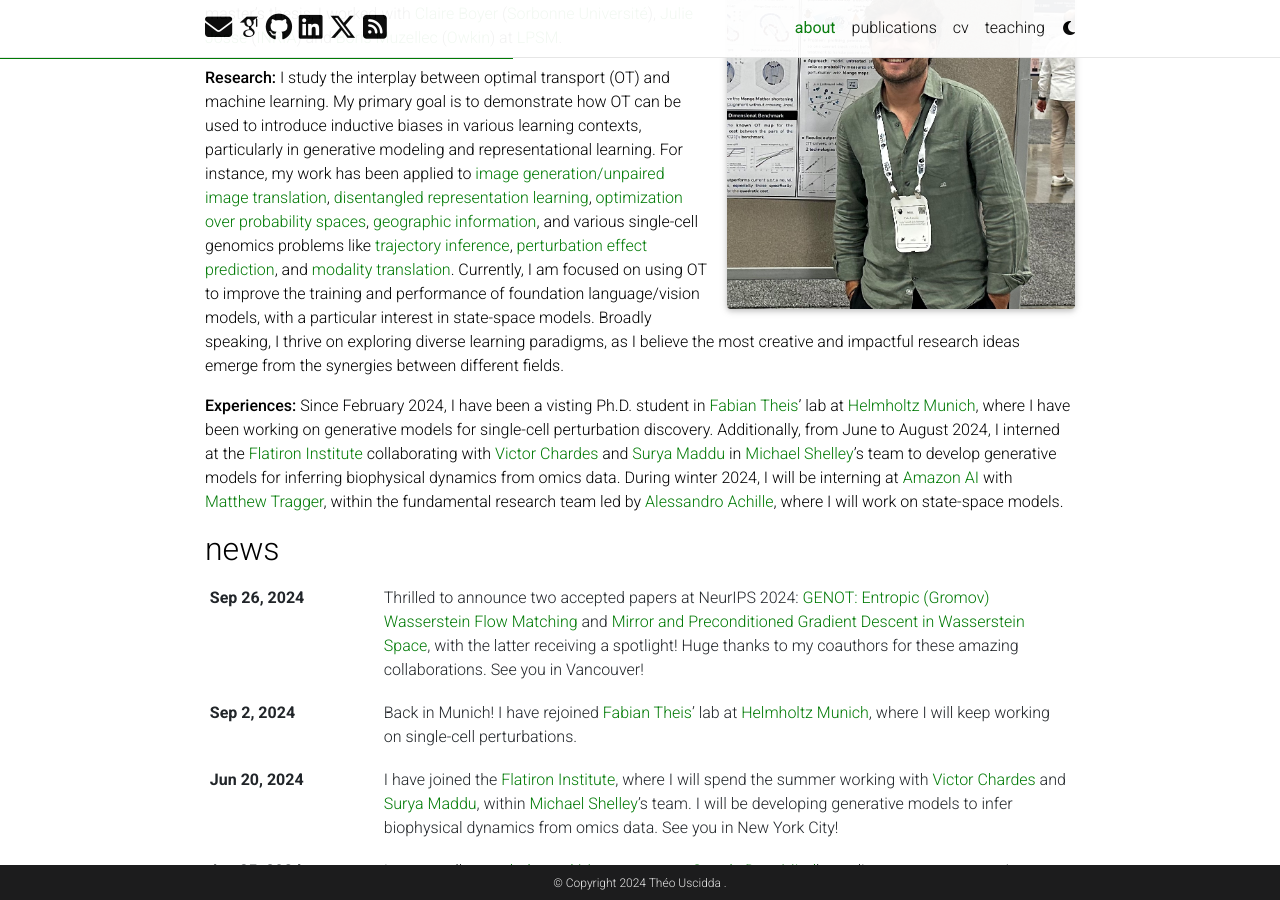
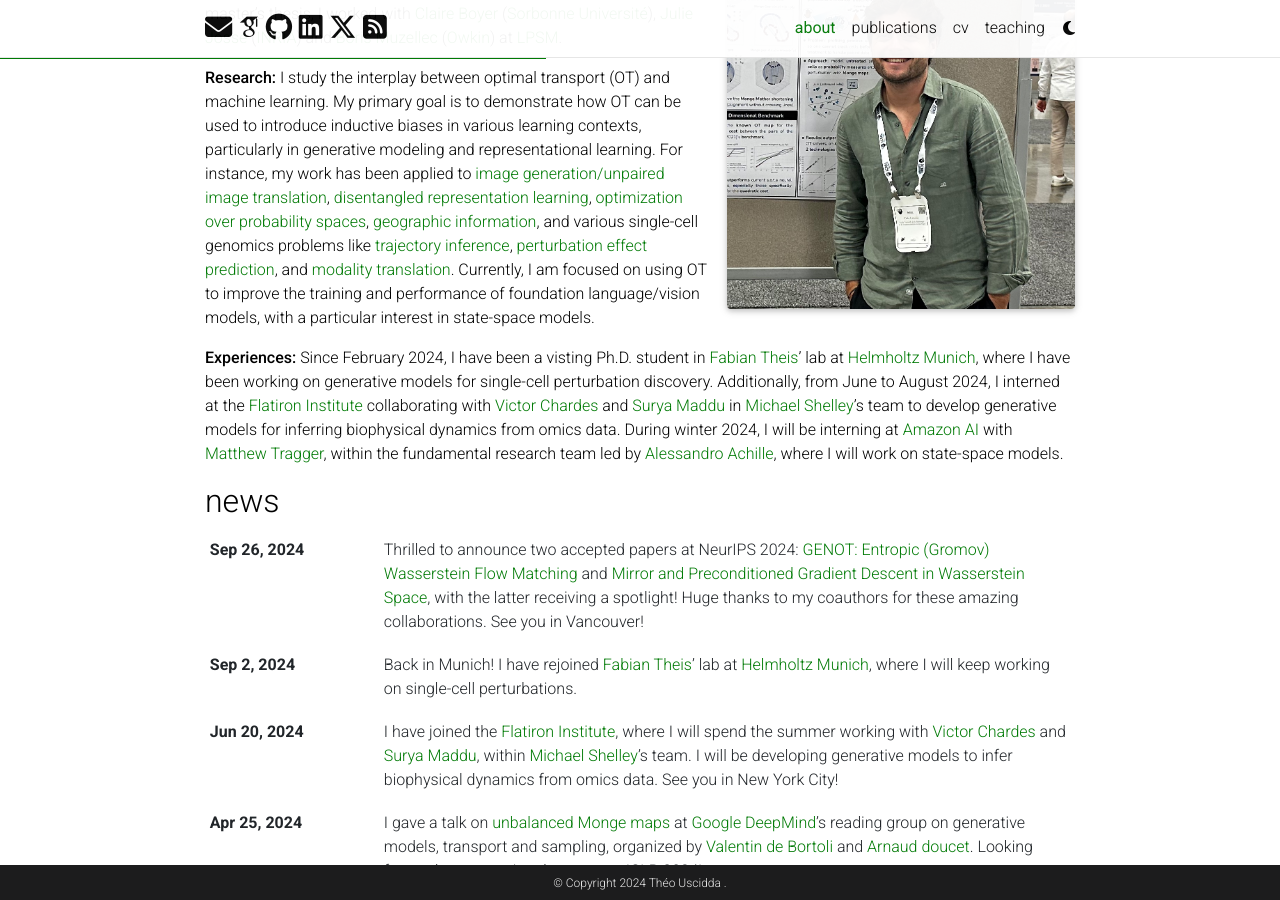
Before and after one commit to theouscidda6/theouscidda6.github.io, a Jekyll site: the page built from _pages/about.md, in a window 1280 px wide and 900 px high, scrolled down 320 px. Built offline with Jekyll 4.4.1, drawn with Linux system fonts in a browser that asks for light colours; full-size pictures stand in for the smaller copies a plugin makes; some web fonts are replaced; comment, search, counter and statistics services are not loaded; a style sheet for code colours, icons or effects is not loaded.

Commit message:
update bio

```diff
--- a/_pages/about.md
+++ b/_pages/about.md
@@ -20,7 +20,9 @@
 ---
 **Education:** I am a Ph.D. student in machine learning working with [Marco Cuturi](https://marcocuturi.net/) ([Apple MLR](https://machinelearning.apple.com/)). Prior to that, I completed a master's degree in [Mathematics, Vision and Learning](https://www.master-mva.com/) (MVA) at [ENS Paris-Saclay](https://ens-paris-saclay.fr/). During my master's thesis, I worked with [Claire Boyer](https://perso.lpsm.paris/~cboyer/) ([Sorbonne Université](https://www.sorbonne-universite.fr/)), [Julie Josse](https://juliejosse.com/) ([INRIA](https://inria.fr/fr)) and [Boris Muzellec](https://borismuzellec.github.io/) ([Owkin](https://www.owkin.com/)) at [LPSM](https://www.lpsm.paris/).
 
-**Research:** I study the interplay between optimal transport (OT) and machine learning. My primary goal is to demonstrate how OT can be used to introduce inductive biases in various learning contexts, particularly in generative modeling and representational learning. For instance, my work has been applied to [image generation/unpaired image translation](https://arxiv.org/pdf/2311.15100.pdf), [disentangled representation learning](https://arxiv.org/abs/2407.07829), [optimization over probability spaces](https://arxiv.org/pdf/2406.08938), [geographic information](https://arxiv.org/pdf/2410.11709), and various single-cell genomics problems like [trajectory inference](https://arxiv.org/pdf/2310.09254.pdf), [perturbation effect prediction](https://proceedings.mlr.press/v202/uscidda23a/uscidda23a.pdf), and [modality translation](https://arxiv.org/pdf/2310.09254.pdf). Currently, I am focused on using OT to improve the training and performance of foundation language/vision models, with a particular interest in state-space models. Broadly speaking, I thrive on exploring diverse learning paradigms, as I believe the most creative and impactful research ideas emerge from the synergies between different fields.
+**Research:** I study the interplay between optimal transport (OT) and machine learning. My primary goal is to demonstrate how OT can be used to introduce inductive biases in various learning contexts, particularly in generative modeling and representational learning. For instance, my work has been applied to [image generation/unpaired image translation](https://arxiv.org/pdf/2311.15100.pdf), [disentangled representation learning](https://arxiv.org/abs/2407.07829), [optimization over probability spaces](https://arxiv.org/pdf/2406.08938), [geographic information](https://arxiv.org/pdf/2410.11709), and various single-cell genomics problems like [trajectory inference](https://arxiv.org/pdf/2310.09254.pdf), [perturbation effect prediction](https://proceedings.mlr.press/v202/uscidda23a/uscidda23a.pdf), and [modality translation](https://arxiv.org/pdf/2310.09254.pdf). Currently, I am focused on using OT to improve the training and performance of foundation language/vision models, with a particular interest in state-space models.
+
+<!-- Broadly speaking, I thrive on exploring diverse learning paradigms, as I believe the most creative and impactful research ideas emerge from the synergies between different fields. -->
 
 **Experiences:** Since February 2024, I have been a visting Ph.D. student in [Fabian Theis](https://www.helmholtz-munich.de/en/icb/pi/fabian-theis)' lab at [Helmholtz Munich](https://www.helmholtz-munich.de/en), where I have been working on generative models for single-cell perturbation discovery. Additionally, from June to August 2024, I interned at the [Flatiron Institute](https://www.simonsfoundation.org/flatiron/) collaborating with [Victor Chardes](https://www.simonsfoundation.org/people/victor-chardes/) and [Surya Maddu](https://www.simonsfoundation.org/people/suryanarayana-maddu/) in [Michael Shelley](https://math.nyu.edu/~shelley/)'s team to develop generative models for inferring biophysical dynamics from omics data. During winter 2024, I will be interning at [Amazon AI](https://www.amazon.science/) with [Matthew Tragger](https://scholar.google.com/citations?user=g3sXAWkAAAAJ&hl=en), within the fundamental research team led by [Alessandro Achille](https://alexachi.github.io/), where I will work on state-space models.
 
```
